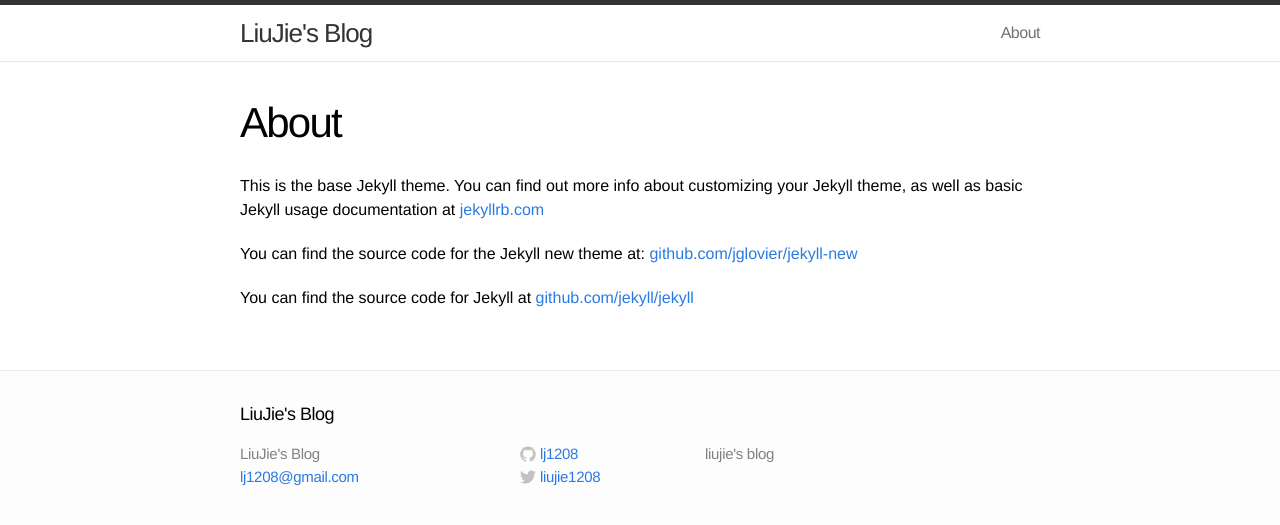
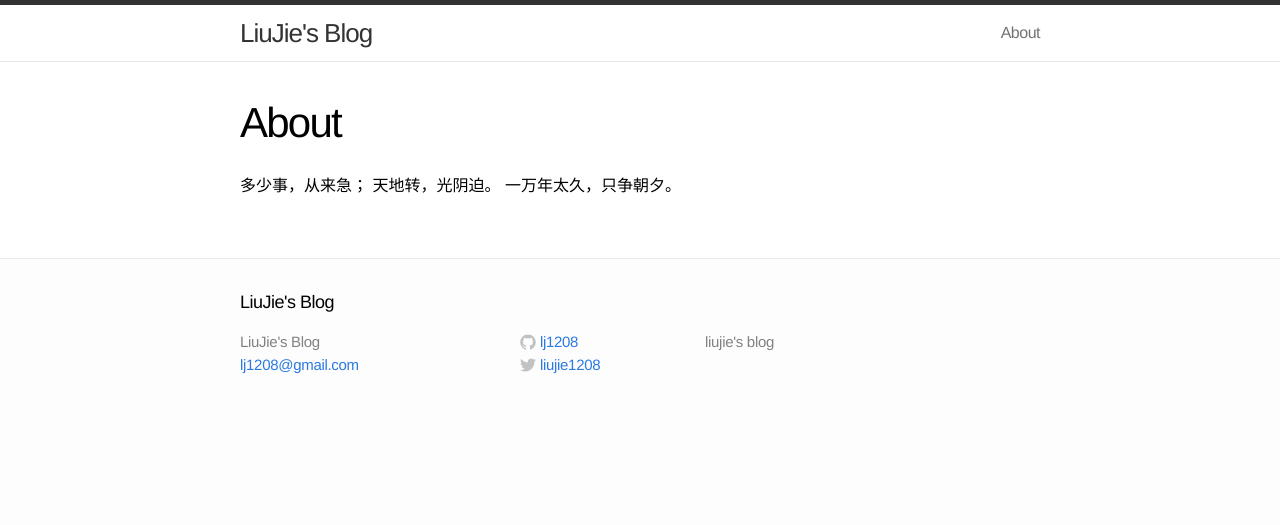
Before and after one commit to lj1208/lj1208.github.io, a Jekyll site: the page built from about.md, in a window 1280 px wide. Shown: the top 525 px of the page. Built offline with Jekyll 4.4.1, drawn with Linux system fonts in a browser that asks for light colours.

Commit message:
Update about.md

```diff
--- a/about.md
+++ b/about.md
@@ -4,8 +4,6 @@ title: About
 permalink: /about/
 ---
 
-This is the base Jekyll theme. You can find out more info about customizing your Jekyll theme, as well as basic Jekyll usage documentation at [jekyllrb.com](http://jekyllrb.com/)
-
-You can find the source code for the Jekyll new theme at: [github.com/jglovier/jekyll-new](https://github.com/jglovier/jekyll-new)
-
-You can find the source code for Jekyll at [github.com/jekyll/jekyll](https://github.com/jekyll/jekyll)
+多少事，从来急；
+天地转，光阴迫。
+一万年太久，只争朝夕。
```
